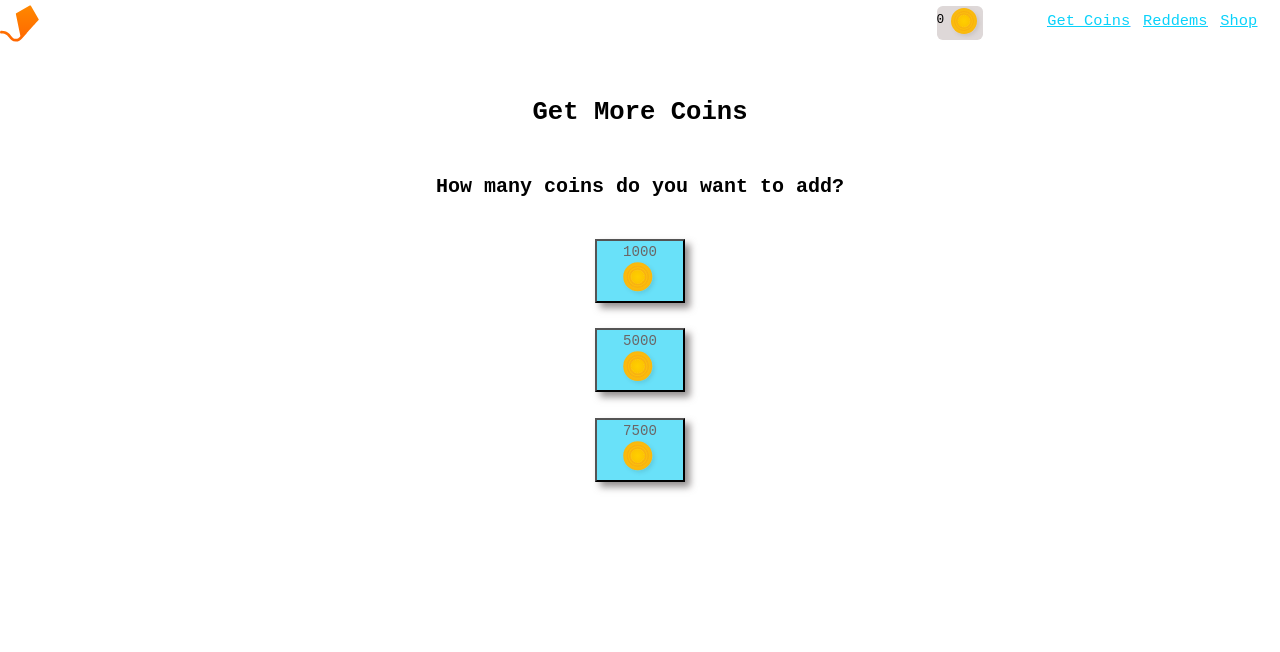
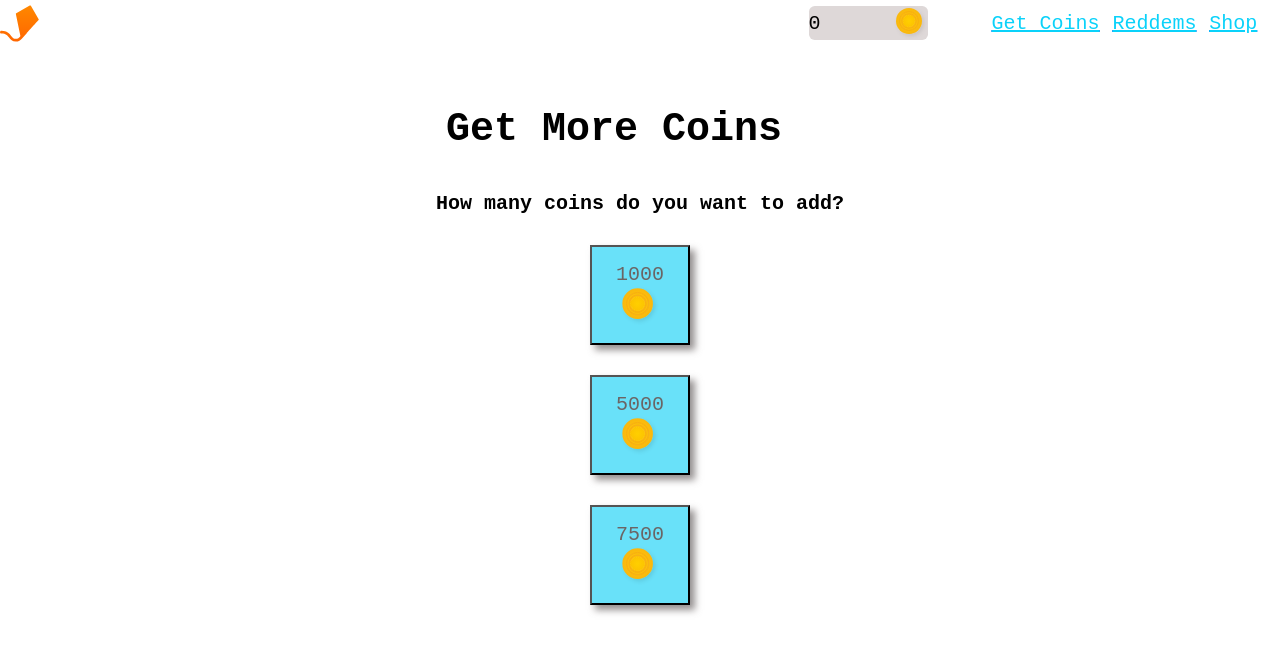
Before and after one commit to AneeOri/store-Dominguez-LuzAndrea, a React (Create React App) app: page /points in a window 1280 px wide. Shown: the top 652 px of the page. Built offline with nearby package versions, Linux system fonts and the light colour scheme; no server answers.

Commit message:
[+]
navbar and points page

```diff
--- a/src/components/header/navBar.css
+++ b/src/components/header/navBar.css
@@ -10,6 +10,7 @@
     margin-right: 10px;
     margin-top: .5vw;
     margin-bottom: .5vw;
+    min-width: 300px;
 }
 .points{
     display: flex;
@@ -17,7 +18,8 @@
     margin-right: 5vw;
 }
 .points p{
-    font-size: 1vw;
+    min-width: 150px;
+    font-size: 20px;
     margin-top: 5px;
     font-family:monospace;
     margin-top: .45vw;
@@ -30,7 +32,8 @@
     border-radius: .45vw;
 }
 .name p{
-    font-size: 1vw;
+    min-width: 80px;
+    font-size: 20px;
     margin-top: .45vw;
     font-family: monospace;
 }
@@ -39,7 +42,7 @@
     flex-direction: row;
 }
 .links li{
-    font-size: 1.2vw;
+    font-size: 20px;
     margin-right: 1vw;
     margin-top:.45vw;
     font-family: monospace;
--- a/src/components/item/item.css
+++ b/src/components/item/item.css
@@ -5,6 +5,7 @@
 }
 .item{
     display: flex;
+    min-width: 300px;
     width: 20vw;
     height: 350px;
     margin: 5px;
@@ -19,6 +20,7 @@
     position: relative;
     width: 20vw;
     height: 350px;
+    min-width: 300px;
     overflow: hidden;
     border-radius: 6px;
     box-shadow: 0px 1px 10px rgba(0, 0, 0, 0.5);
@@ -27,6 +29,7 @@
   .imagen {
     width: 100%;
     height: 100%;
+    min-width: 300px;
     transition: all 500ms ease-out;
     display: flex;
     flex-direction: column;
--- a/src/pages/points.css
+++ b/src/pages/points.css
@@ -4,28 +4,22 @@
     box-sizing: border-box;
 }
 .coinsContainer{
+    margin-top: 50px;
     height: 50vw;
     display: flex;
-    justify-content: center;
     align-items: center;
     flex-direction: column;
     position: relative;
 }
 .coinsContainer h1{
-     position: absolute;
-     top:4vw;
      font-family: monospace;
-     font-size: 2vw;
+     font-size: 40px;
+     margin: 10px;
 }
 .coinsContainer h3{
-    position: absolute;
-    top:10vw;
     font-family: monospace;
-    font-size: x-large;
-}
-.coinButtons{
-    position: absolute;
-    top:15vw;
+    font-size: 20px;
+    margin-top: 40px;
 }
 .coinButtons button{
     display: flex;
@@ -36,14 +30,17 @@
     width: 7vw;
     margin-bottom: 2vw;
     font-family: monospace;
-    font-size: 1.1vw;
+    font-size: 20px;
    background-color: rgba(81, 221, 249, 0.86);
    color: rgb(107, 101, 101);
    box-shadow: 5px 5px 7px 0px rgba(109, 104, 104, 0.73);
    cursor: pointer;
+   min-width: 100px;
+   min-height: 100px;
+   margin-top: 30px;
 }
 .imgC{
-    height: 3vw;
+    height: 40px;
 }
 .coinButtons button:hover{
     background-color:rgba(107, 178, 193, 0.86); ;
--- a/src/pages/pointsPage.js
+++ b/src/pages/pointsPage.js
@@ -18,8 +18,10 @@ export default function PointsPage() {
 
   return (
     <div className='coinsContainer'>
-      <h1>Get More Coins</h1>
-      <h3>How many coins do you want to add?</h3>
+      <div>
+        <h1>Get More Coins</h1>
+        <h3>How many coins do you want to add?</h3>
+      </div>
       <div className='coinButtons'>
         <button onClick={()=>{postingPoints(1000)}}> 1000
            <img className='imgC' src={coin} alt="imagen de moneda" />
```
